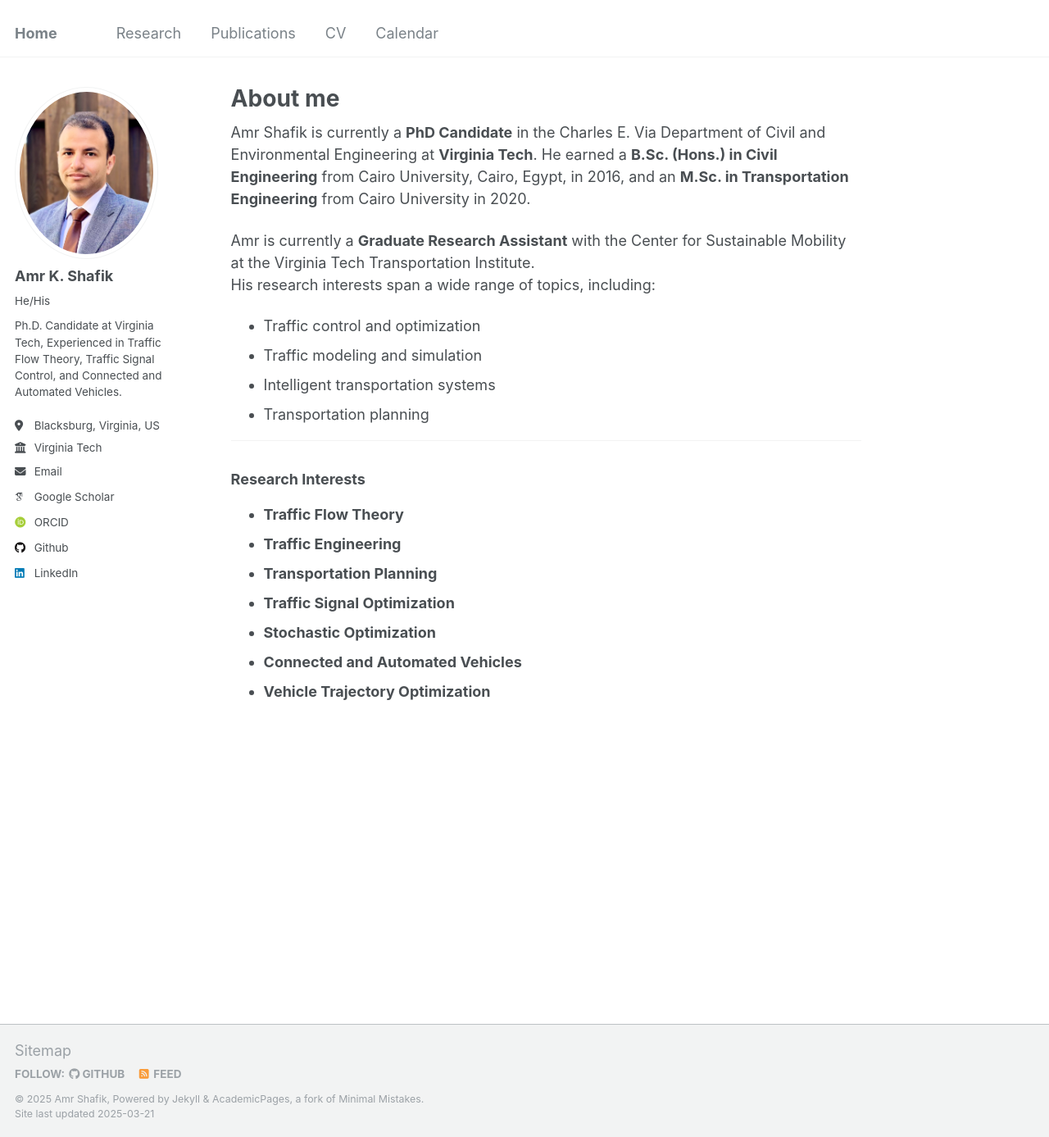
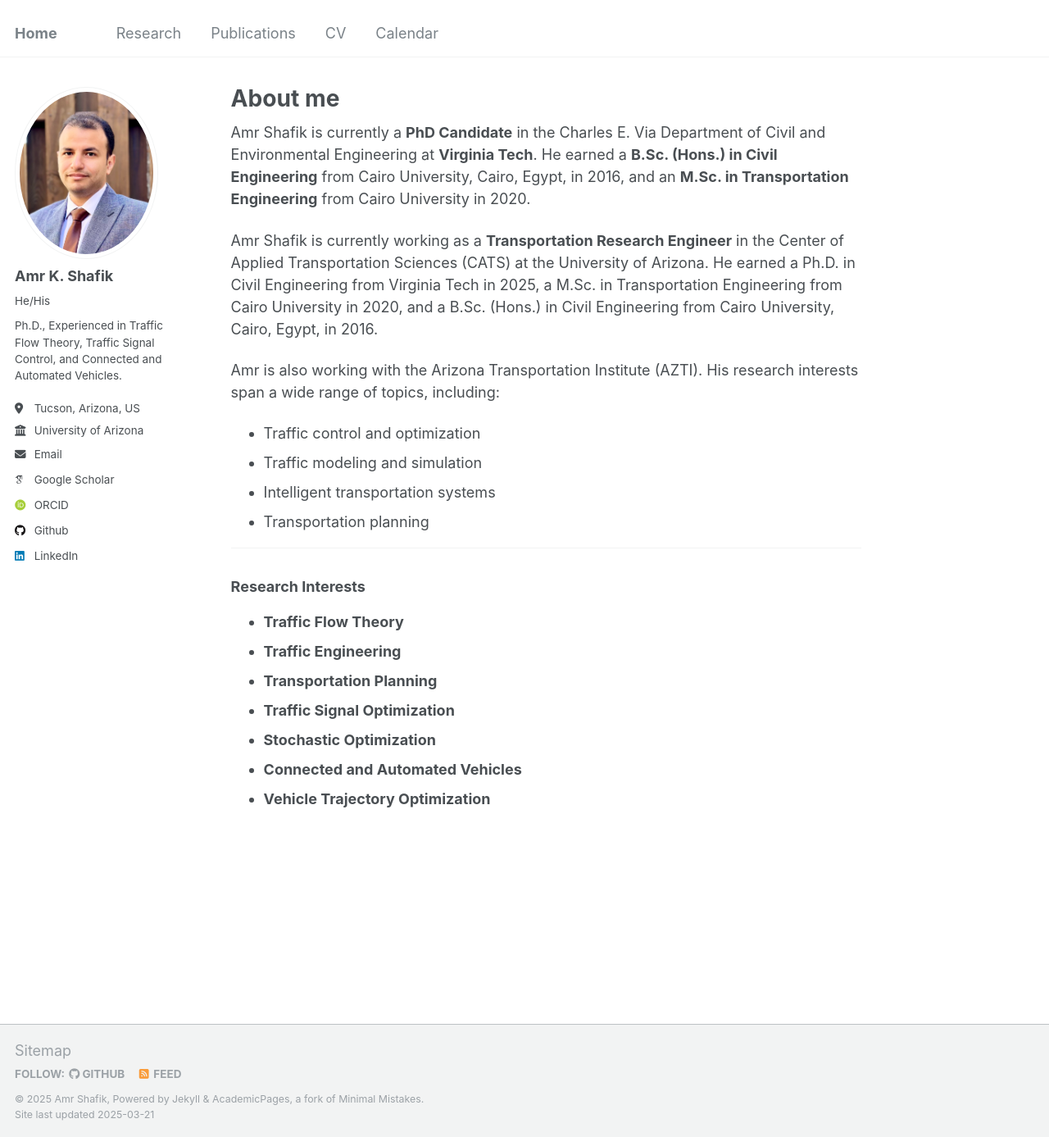
Before and after one commit to akshafik/amrshafik, a Jekyll site: the page built from _pages/about.md, in a window 1280 px wide and 1387 px high. Shown: the whole window at 82% size. Built offline with Jekyll 4.4.1, drawn with Linux system fonts in a browser that asks for light colours; some web fonts are replaced.

Commit message:
update 3/21

```diff
--- a/_config.yml
+++ b/_config.yml
@@ -24,9 +24,9 @@ author:
   avatar           : "ashafik_profile.jpg"
   name             : "Amr K. Shafik"
   pronouns         : "He/His"
-  bio              : "Ph.D. Candidate at Virginia Tech, Experienced in Traffic Flow Theory, Traffic Signal Control, and Connected and Automated Vehicles."
-  location         : "Blacksburg, Virginia, US"
-  employer         : "Virginia Tech"
+  bio              : "Ph.D., Experienced in Traffic Flow Theory, Traffic Signal Control, and Connected and Automated Vehicles."
+  location         : "Tucson, Arizona, US"
+  employer         : "University of Arizona"
   uri              : # URL
   email            : "ashafik@vt.edu"
 
--- a/_pages/about.md
+++ b/_pages/about.md
@@ -8,8 +8,10 @@ redirect_from:
 ---
 Amr Shafik is currently a **PhD Candidate** in the Charles E. Via Department of Civil and Environmental Engineering at **Virginia Tech**. He earned a **B.Sc. (Hons.) in Civil Engineering** from Cairo University, Cairo, Egypt, in 2016, and an **M.Sc. in Transportation Engineering** from Cairo University in 2020.
 
-Amr is currently a **Graduate Research Assistant** with the Center for Sustainable Mobility at the Virginia Tech Transportation Institute.
-His research interests span a wide range of topics, including:
+Amr Shafik is currently working as a **Transportation Research Engineer** in the Center of Applied Transportation Sciences (CATS) at the University of Arizona. He earned a Ph.D. in Civil Engineering from Virginia Tech in 2025, a M.Sc. in Transportation Engineering from Cairo University in 2020, and a B.Sc. (Hons.) in Civil Engineering from Cairo University, Cairo, Egypt, in 2016.
+
+
+Amr is also working with the Arizona Transportation Institute (AZTI). His research interests span a wide range of topics, including:
 - Traffic control and optimization
 - Traffic modeling and simulation
 - Intelligent transportation systems
```
Also changed, not shown: _pages/calendar.md (+5 -1 lines).
